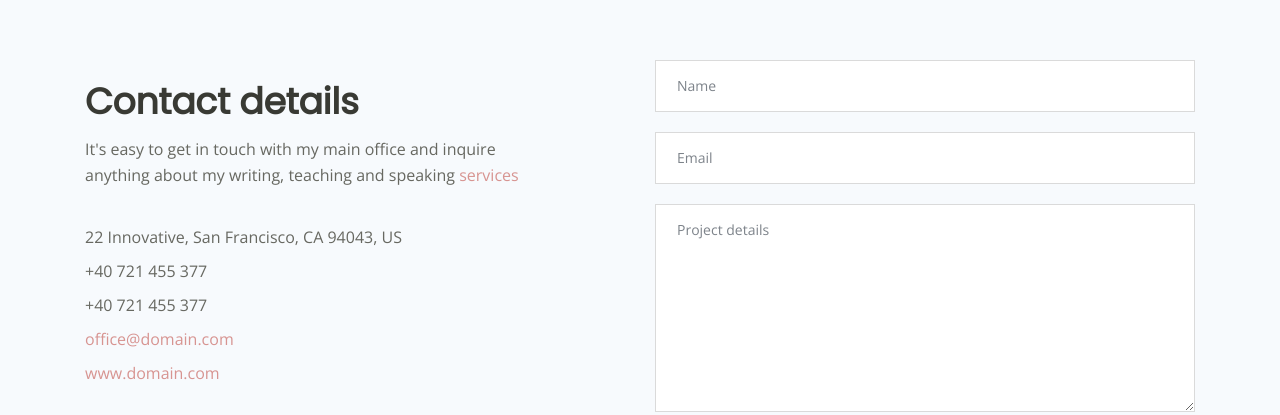
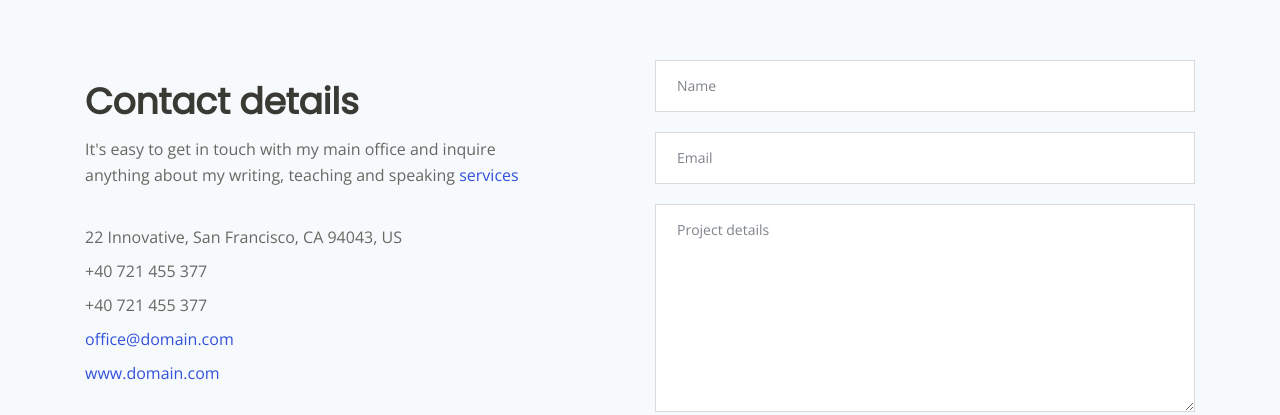
Before and after one commit to blinky893/Nico, a plain HTML site: page index.html in a window 1280 px wide. Shown: the part 5010-5425 px from the top of the page. Drawn offline with nearby package versions, Linux system fonts and the light colour scheme.

Commit message:
Update styles.css

```diff
--- a/css/styles.css
+++ b/css/styles.css
@@ -135,7 +135,7 @@ a:hover {
 }
 
 .orange {
-	color: #d79491;
+	color: #3251db;
 }
 
 .bg-gray {
```
